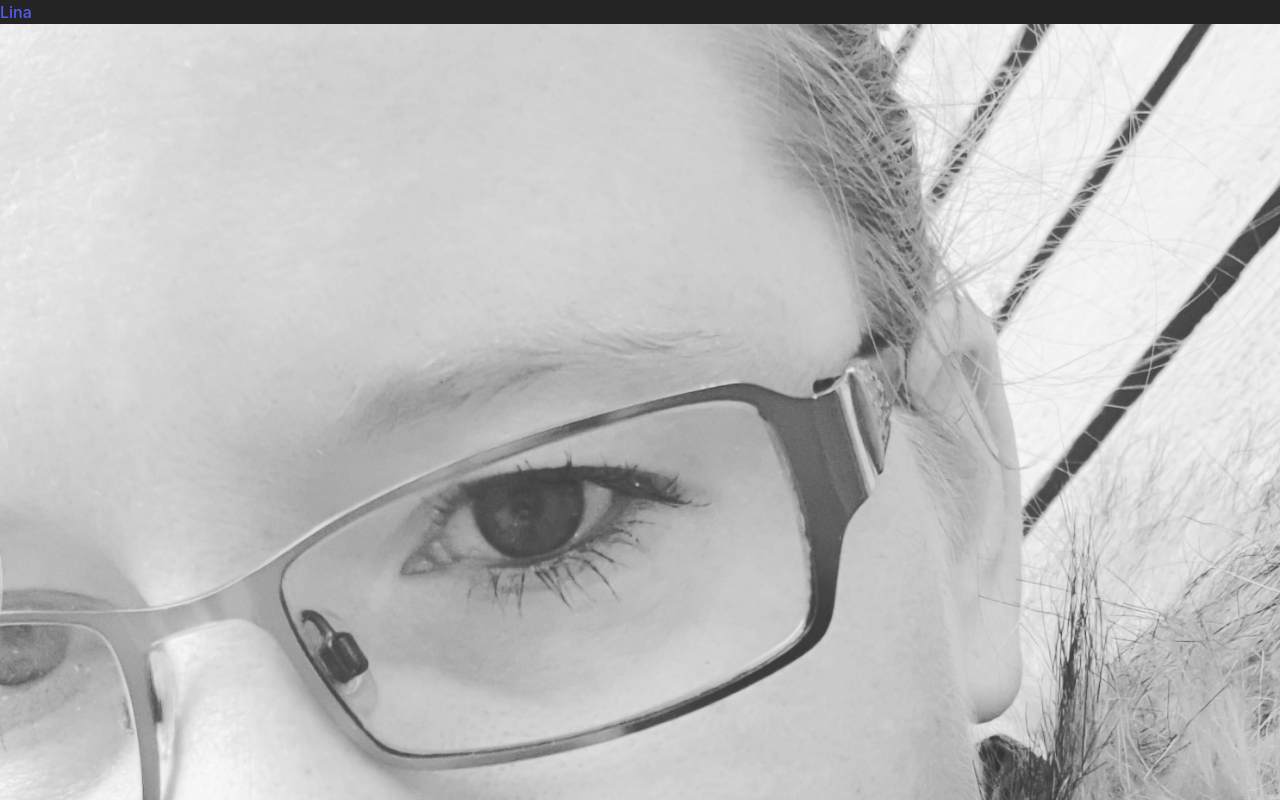
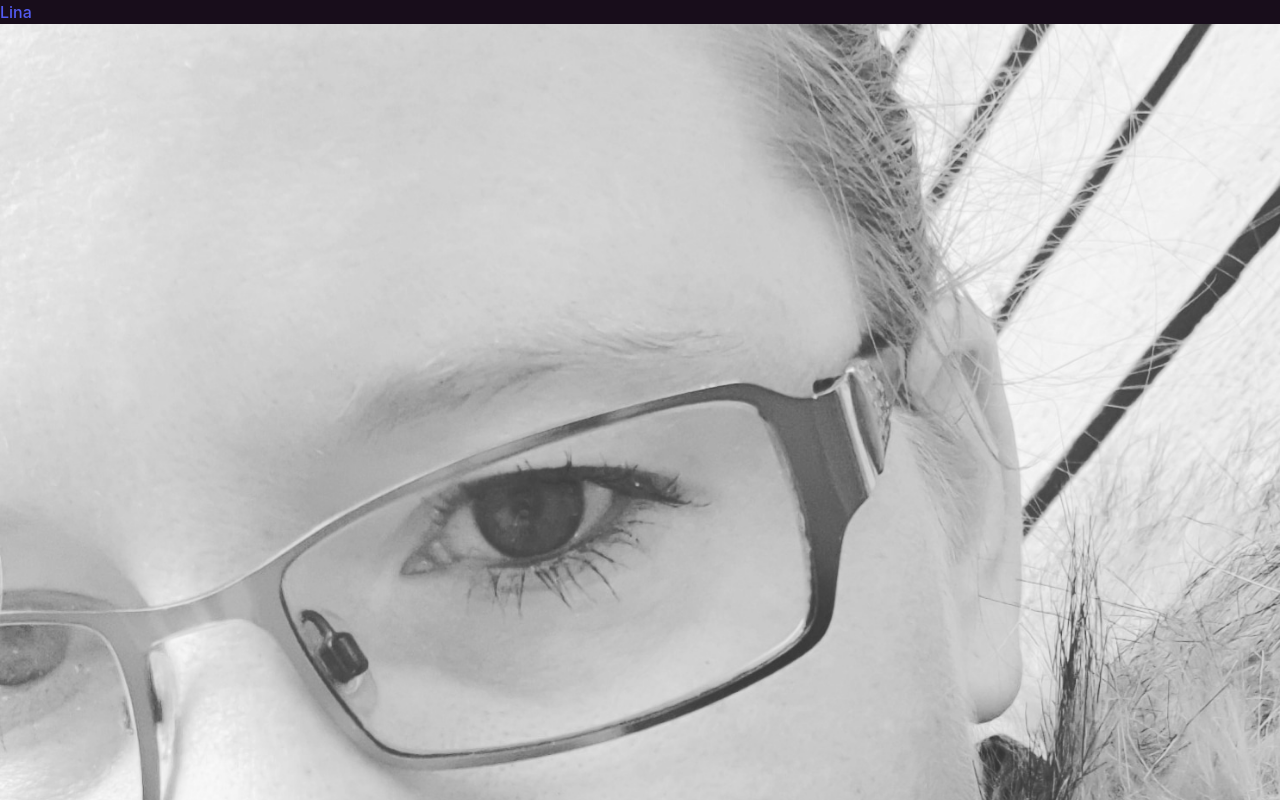
Before and after one commit to DanielRiddersporre/MyPortfolioFE, a React (Vite) app: page / in a window 1280 px wide. Shown: the top 800 px of the page. Built offline with nearby package versions, Linux system fonts and the light colour scheme.

Commit message:
Fixed colors

```diff
--- a/src/daniel/DanielPage.tsx
+++ b/src/daniel/DanielPage.tsx
@@ -36,12 +36,13 @@ const DanielPage: React.FC = () => {
   }, []);
 
   const percentage = donationData
-    ? Math.min((donationData.total_amount / donationData.goal_amount) * 100, 100)
+    ? Math.min((15000 / donationData.goal_amount) * 100, 100)
     : 0;
 
   return (
     <div
       style={{
+        backgroundColor: "#180d1b",
         width: "100%",
         textAlign: "center",
         padding: "20px",
@@ -71,7 +72,7 @@ const DanielPage: React.FC = () => {
             <div
               style={{
                 width: `${percentage}%`,
-                backgroundColor: "green",
+                backgroundColor: "#01ad91",
                 height: "100%",
                 transition: "width 0.5s ease",
               }}
--- a/src/index.css
+++ b/src/index.css
@@ -6,10 +6,11 @@
   font-family: Inter, Geneva, Tahoma, sans-serif, system-ui, Avenir, Helvetica, Arial, sans-serif;
   line-height: 1.5;
   font-weight: 400;
+  align-content: center;
 
   color-scheme: dark;
   color: rgba(255, 255, 255, 0.87);
-  background-color: #242424;
+  background-color: #180d1b;
 
   text-rendering: optimizeLegibility;
   -webkit-font-smoothing: antialiased;
@@ -28,6 +29,8 @@ a:hover {
 body {
   margin: 0;
   display: flex;
+  flex-direction: column;
+  align-items: center;
   min-width: 320px;
   min-height: 100vh;
 }
```
